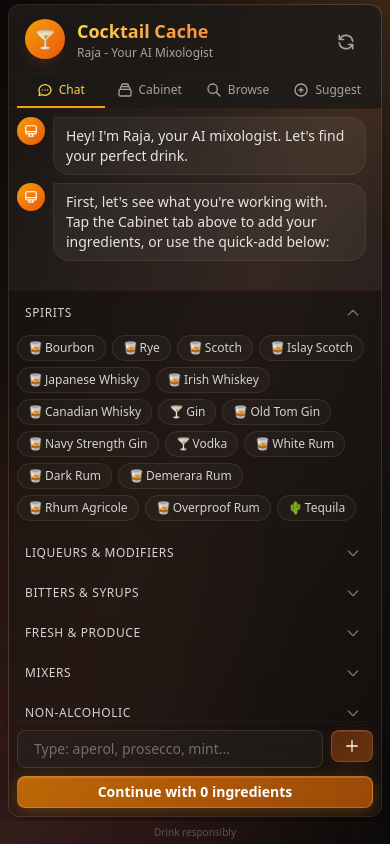
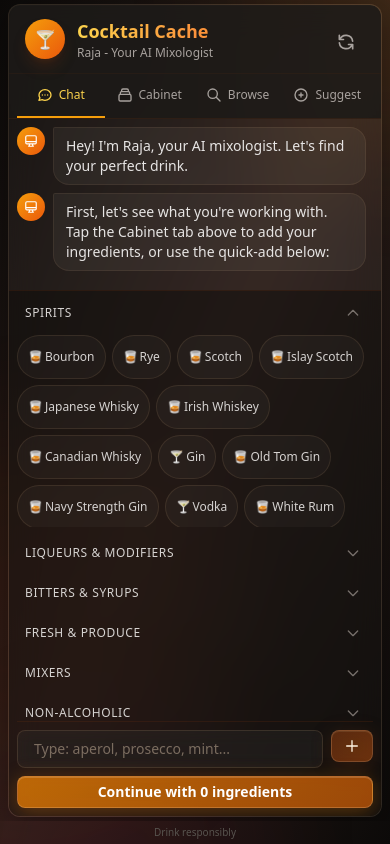
Before and after one commit to darth-dodo/cocktail-cache, a FastAPI app: page / in a window 390 px wide. Run offline with FastAPI, Linux system fonts and the light colour scheme; parts of the project's set-up code (start-up, migrations or seed data) failed here and were passed over; some libraries are stand-ins or nearby versions.

Commit message:
fix: Improve mobile touch scrolling with iOS-specific CSS
- Add -webkit-overflow-scrolling: touch for momentum scrolling on iOS
- Add overscroll-behavior-y: contain to prevent scroll chaining
- Add touch-action: pan-y for vertical scroll optimization
- Improve touch targets (44px min-height) for better tap accuracy
- Ensure tab panels fill available height on mobile

🤖 Generated with [Claude Code](https://claude.com/claude-code)

Co-Authored-By: Claude Opus 4.5 <noreply@anthropic.com>

```diff
--- a/src/app/static/css/glassmorphic.css
+++ b/src/app/static/css/glassmorphic.css
@@ -411,6 +411,30 @@ body {
 }
 
 /* ================================
+   Mobile Touch Scrolling
+   ================================ */
+/* Ensure smooth momentum scrolling on iOS */
+.tab-panel {
+    -webkit-overflow-scrolling: touch;
+    overscroll-behavior-y: contain;
+}
+
+/* Scrollable containers within panels */
+#chat-messages,
+#panel-cabinet,
+#panel-browse,
+#panel-suggest {
+    -webkit-overflow-scrolling: touch;
+    overscroll-behavior-y: contain;
+    touch-action: pan-y;
+}
+
+/* Prevent horizontal scroll issues */
+.overflow-x-hidden {
+    touch-action: pan-y !important;
+}
+
+/* ================================
    Responsive Adjustments
    ================================ */
 @media (max-width: 640px) {
@@ -426,6 +450,19 @@ body {
 
     .glass-radio-label {
         padding: 0.625rem 1rem;
+    }
+
+    /* Ensure panels fill available height on mobile */
+    .tab-panel {
+        min-height: 0;
+        flex: 1;
+    }
+
+    /* Improve touch targets on mobile */
+    .glass-chip,
+    .ingredient-chip,
+    .chat-tab {
+        min-height: 44px;
     }
 }
 
```
